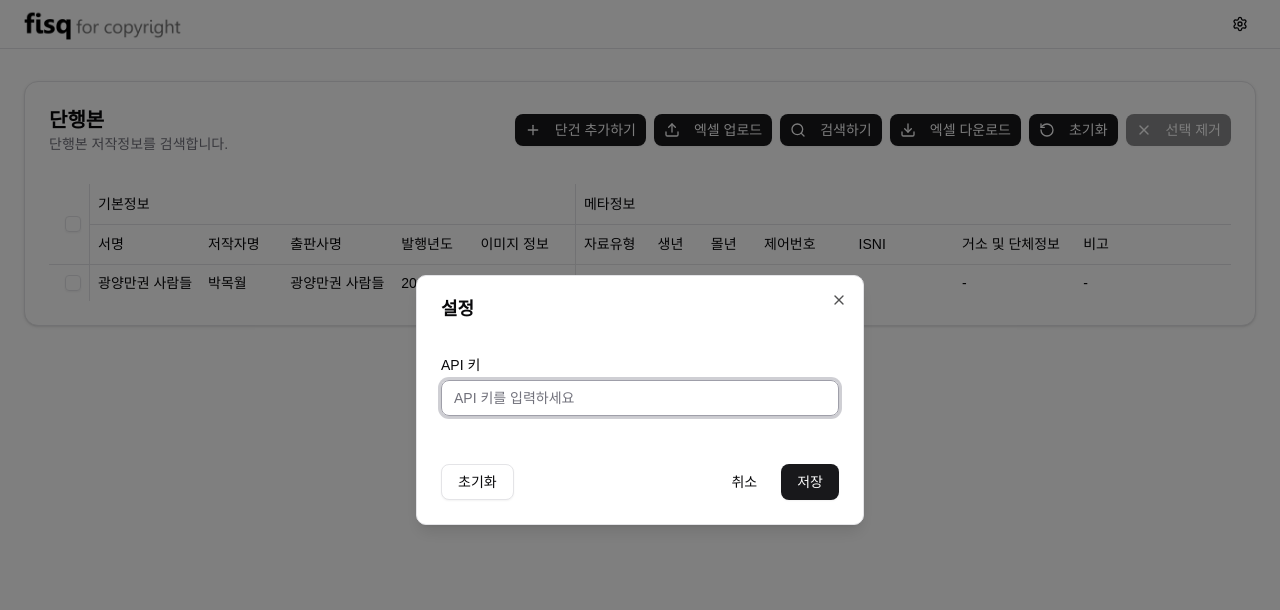
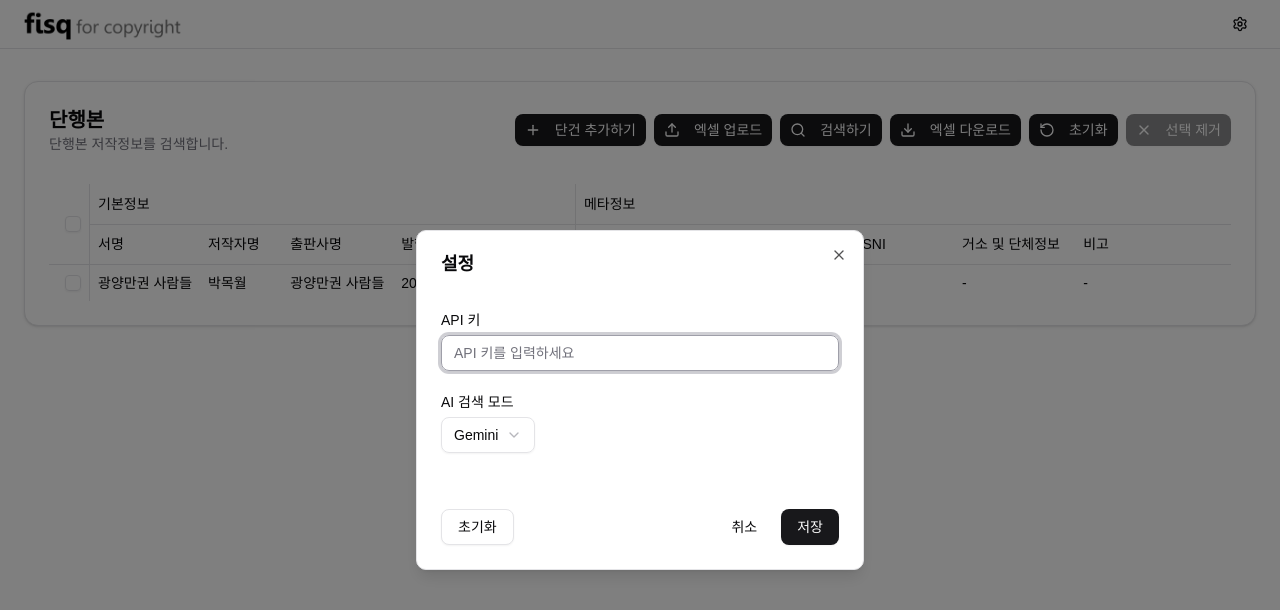
Before and after one commit to FISOLUTION/fisq-copyright-frontend, a Next.js app: page /monograph in a window 1280 px wide. Both pictures are taken after a click on the button 1240 px from the left and 24 px from the top of the page. Shown: the top 610 px of the page. Built offline with nearby package versions, Linux system fonts and the light colour scheme.

Commit message:
feat: AI 모드 선택 기능 구현

```diff
--- a/src/components/settings-modal.tsx
+++ b/src/components/settings-modal.tsx
@@ -8,7 +8,16 @@ import {
 import { Button } from "@/components/ui/button";
 import { Input } from "@/components/ui/input";
 import { Label } from "@/components/ui/label";
+import {
+  Select,
+  SelectContent,
+  SelectItem,
+  SelectTrigger,
+  SelectValue,
+} from "@/components/ui/select";
 import { apiKeyUtils } from "@/utils/api-key";
+import { aiModeUtils } from "@/utils/ai-mode";
+import { AIMode, DEFAULT_AI_MODE } from "@/types/ai-mode";
 
 interface SettingsModalProps {
   isOpen: boolean;
@@ -17,11 +26,14 @@ interface SettingsModalProps {
 
 export function SettingsModal({ isOpen, onClose }: SettingsModalProps) {
   const [apiKey, setApiKey] = useState("");
+  const [aiMode, setAiMode] = useState<AIMode>(DEFAULT_AI_MODE);
 
   useEffect(() => {
     if (isOpen) {
       const savedApiKey = apiKeyUtils.get();
       setApiKey(savedApiKey || "");
+      const savedAiMode = aiModeUtils.get();
+      setAiMode(savedAiMode);
     }
   }, [isOpen]);
 
@@ -29,12 +41,15 @@ export function SettingsModal({ isOpen, onClose }: SettingsModalProps) {
     if (apiKey.trim()) {
       apiKeyUtils.set(apiKey.trim());
     }
+    aiModeUtils.set(aiMode);
     onClose();
   };
 
   const handleReset = () => {
     setApiKey("");
     apiKeyUtils.remove();
+    setAiMode(DEFAULT_AI_MODE);
+    aiModeUtils.remove();
   };
 
   return (
@@ -55,6 +70,21 @@ export function SettingsModal({ isOpen, onClose }: SettingsModalProps) {
                 onChange={(e) => setApiKey(e.target.value)}
               />
             </div>
+            <div className="space-y-2">
+              <Label htmlFor="ai-mode">AI 검색 모드</Label>
+              <Select
+                value={aiMode}
+                onValueChange={(value) => setAiMode(value as AIMode)}
+              >
+                <SelectTrigger id="ai-mode">
+                  <SelectValue placeholder="AI 모드를 선택하세요" />
+                </SelectTrigger>
+                <SelectContent>
+                  <SelectItem value={AIMode.GEMINI}>Gemini</SelectItem>
+                  <SelectItem value={AIMode.OPENAI}>OpenAI</SelectItem>
+                </SelectContent>
+              </Select>
+            </div>
           </div>
           <div className="flex justify-between gap-2 pt-6">
             <Button type="button" variant="outline" onClick={handleReset}>
--- a/src/lib/api.ts
+++ b/src/lib/api.ts
@@ -4,6 +4,7 @@ import {
   SerialRequestItem,
 } from "@/types/dtos/book-search";
 import { apiKeyUtils } from "@/utils/api-key";
+import { aiModeUtils } from "@/utils/ai-mode";
 import { ApiKeyNotConfiguredError } from "./errors";
 
 export async function searchSerialItemApi(
@@ -12,7 +13,8 @@ export async function searchSerialItemApi(
   index: number,
 ): Promise<BookSearchResponseItem & { index: number }> {
   const baseUrl = process.env.NEXT_PUBLIC_API_BASE_URL;
-  const fullUrl = `${baseUrl}${url}`;
+  const aiMode = aiModeUtils.get();
+  const fullUrl = `${baseUrl}${url}?mode=${aiMode}`;
 
   const apiKey = apiKeyUtils.get();
 
@@ -44,7 +46,8 @@ export async function searchMonographItemApi(
   index: number,
 ): Promise<BookSearchResponseItem & { index: number }> {
   const baseUrl = process.env.NEXT_PUBLIC_API_BASE_URL;
-  const fullUrl = `${baseUrl}${url}`;
+  const aiMode = aiModeUtils.get();
+  const fullUrl = `${baseUrl}${url}?mode=${aiMode}`;
 
   const apiKey = apiKeyUtils.get();
 
--- /dev/null
+++ b/src/types/ai-mode.ts
@@ -0,0 +1,6 @@
+export enum AIMode {
+  GEMINI = "gemini",
+  OPENAI = "openai",
+}
+
+export const DEFAULT_AI_MODE = AIMode.GEMINI;
--- /dev/null
+++ b/src/utils/ai-mode.ts
@@ -0,0 +1,25 @@
+import { AIMode, DEFAULT_AI_MODE } from "@/types/ai-mode";
+
+const AI_MODE_KEY = "ai-mode";
+
+// AI 모드 관리 유틸리티
+export const aiModeUtils = {
+  // 세션 스토리지에서 AI 모드 조회
+  get: (): AIMode => {
+    if (typeof window === "undefined") return DEFAULT_AI_MODE;
+    const stored = sessionStorage.getItem(AI_MODE_KEY);
+    return (stored as AIMode) || DEFAULT_AI_MODE;
+  },
+
+  // 세션 스토리지에 AI 모드 저장
+  set: (mode: AIMode): void => {
+    if (typeof window === "undefined") return;
+    sessionStorage.setItem(AI_MODE_KEY, mode);
+  },
+
+  // 세션 스토리지에서 AI 모드 제거 (기본값으로 리셋)
+  remove: (): void => {
+    if (typeof window === "undefined") return;
+    sessionStorage.removeItem(AI_MODE_KEY);
+  },
+};
```
